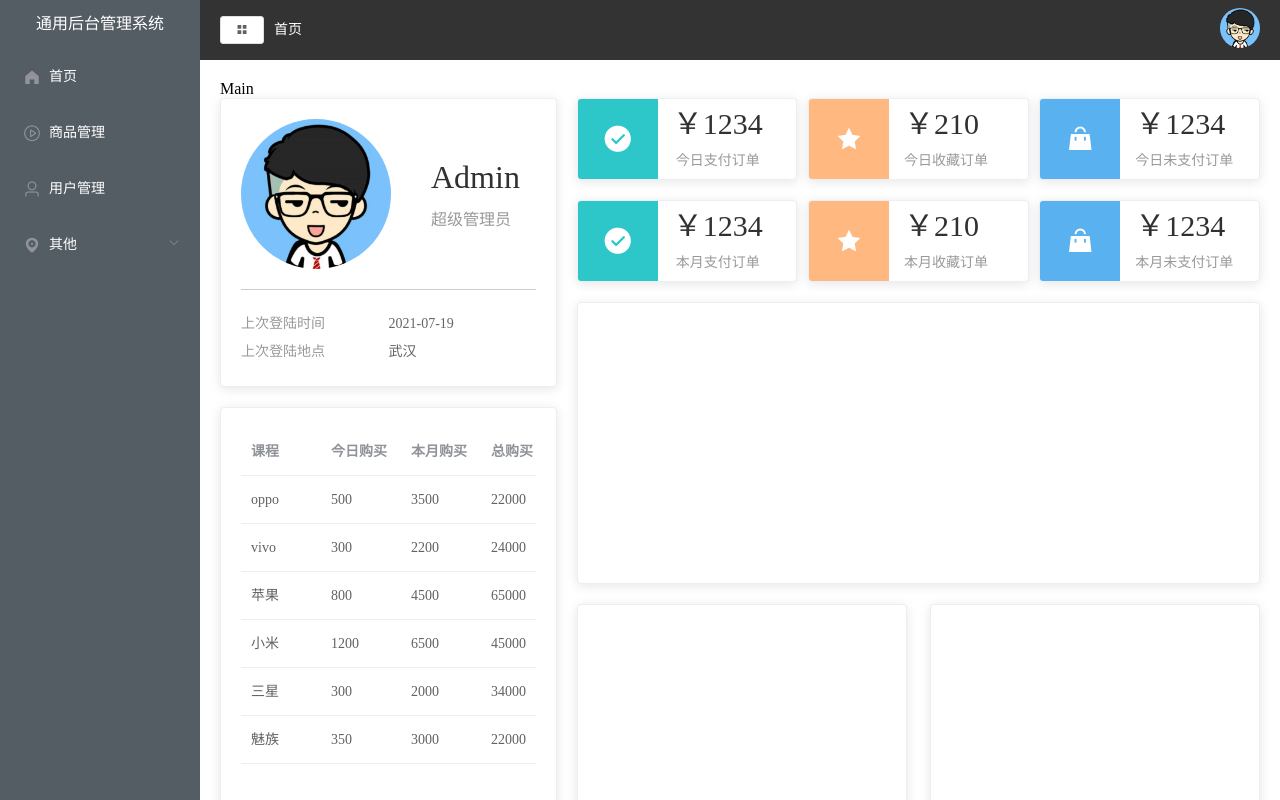
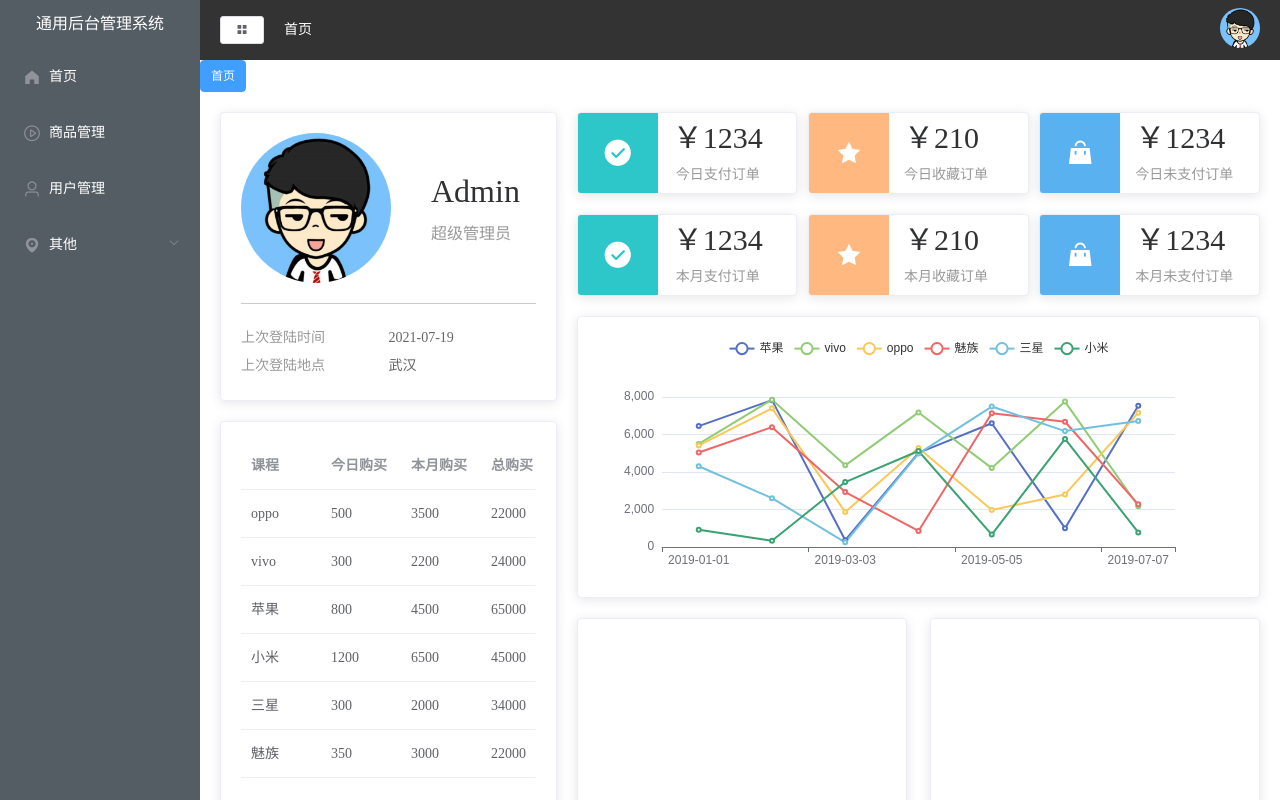
Before and after one commit to Damon-Suan/test-app.github.io, a Vue app: page /#/home in a window 1280 px wide. Shown: the top 800 px of the page. Built offline with nearby package versions, Linux system fonts and the light colour scheme.

Commit message:
面包屑UI

```diff
--- a/src/components/common-aside.vue
+++ b/src/components/common-aside.vue
@@ -43,7 +43,7 @@
   min-height: 400px;
 }
 .el-menu {
-  height: 120vh;
+  height: 100vh;
   border-right: none;
   h3 {
     color: #fff;
@@ -119,6 +119,7 @@ export default {
       ) {
         this.$router.push(item.path);
       }
+      this.$store.commit('selecMenu',item)
     },
   },
   computed: {
--- a/src/components/common-header.vue
+++ b/src/components/common-header.vue
@@ -2,11 +2,14 @@
   <div class="header-container">
     <div class="l-content">
       <el-button
+        style="margin-right:20px"
         @click="handleMenu"
         icon="el-icon-menu"
         size="mini"
       ></el-button>
-      <span>首页</span>
+      <el-breadcrumb separator="/">
+        <el-breadcrumb-item v-for="item in tags" :key="item.push" :to="{ path: item.path }">{{ item.label }}</el-breadcrumb-item>
+      </el-breadcrumb>
     </div>
     <div class="r-content">
       <el-dropdown>
@@ -23,6 +26,7 @@
 </template>
 
 <script>
+import { mapState } from 'vuex'
 export default {
   name: "common-header",
   data() {
@@ -33,6 +37,14 @@ export default {
       this.$store.commit("collapseMenu");
     },
   },
+  computed: {
+    ...mapState({
+      tags: state =>state.tab.tabsList
+    })
+  },
+  mounted() {
+    console.log(this.tags,'tags')
+  }
 };
 </script>
 
@@ -44,11 +56,21 @@ export default {
   justify-content: space-between;
   align-items: center;
   .l-content {
-    span {
-      color: #fff;
-      font-size: 14px;
-      margin-left: 10px;
-    }
+    display: flex;
+    align-items: center;
+    /deep/.el-breadcrumb__item {
+      .el-breadcrumb__inner{
+        font-weight: normal;
+        &.is-link {
+          color: #666;
+        }
+      }
+      &:last-child {
+        .el-breadcrumb__inner {
+          color: #fff;
+        }
+      }
+  }
   }
   .r-content {
     img {
--- /dev/null
+++ b/src/components/common-tag.vue
@@ -0,0 +1,37 @@
+<template>
+  <div class="tabs">
+    <el-tag
+      v-for="item in tags"
+      :key="item.path"
+      :closable="item.name !== 'home'"
+      :effect="$route.name === item.name ? 'dark' : 'plain'">
+      {{ item.label }}
+    </el-tag>
+  </div>
+
+</template>
+
+<script>
+import { mapState } from "vuex"
+export default {
+  name:"common-tag",
+  data() {
+    return {
+
+    }
+  },
+  computed: {
+    ...mapState({
+      tags: state =>state.tab.tabsList
+    })
+  },
+  mounted () {
+    console.log(this.tags);
+  }
+}
+
+</script>
+
+<style>
+
+</style>
--- a/src/store/tab.js
+++ b/src/store/tab.js
@@ -1,10 +1,33 @@
 export default {
     state: {
-        isCollapse: false
+        isCollapse: false ,//控制菜单是展开还是收起
+        tabsList: [
+            {
+                path: "/",
+                name: "home",
+                label: "首页",
+                icon: "s-home",
+                url: "Home/Home",
+            }
+        ]
     },
+
     mutations: {
         collapseMenu(state) {
+           //修改菜单展开或者收起的方法
             state.isCollapse = !state.isCollapse
+        },
+        //更新面包屑数据
+        selecMenu(state,val) {
+            console.log(val,'val');
+            //判断添加的数据是否为首页
+            if(val.name !=='home') {
+                const index = state.tabsList.findIndex(item =>item.name === val.name)
+                //如果不存在
+                if(index === -1) {
+                    state.tabsList.push(val)
+                }
+            }
         }
     }
 }
--- a/src/views/home.vue
+++ b/src/views/home.vue
@@ -49,7 +49,8 @@
         </el-card>
       </div>
       <el-card style="height:280px">
-
+        <!-- 折线图 -->
+        <div ref="echarts1" style="height:280px"></div>
       </el-card>
       <div class="graph">
         <el-card></el-card>
@@ -61,6 +62,7 @@
 
 <script>
 import { getData } from "../api";
+import * as echarts from 'echarts';
 export default {
   name: "home",
   data() {
@@ -116,6 +118,33 @@ export default {
     getData().then(({ data }) => {
       const { tableData } = data.data;
       this.tableData = tableData;
+
+      // 折线图
+      //基于准备好的dom，初始化echarts实例
+      const echarts1 = echarts.init(this.$refs.echarts1)
+       var lineOption = {}
+      //处理数据xAxis
+      const { orderData } = data.data
+      console.log(orderData)
+      const legendData = Object.keys(orderData.data[0])
+        lineOption.xAxis = {
+          data: orderData.date.map(item =>item.substr(0,4) + '-' + item.substr(6,4) + '-' + item.substr(6,8))
+        }
+        lineOption.yAxis = {}
+        lineOption.legend = {
+        data: legendData
+      }
+
+        //指定图表的配置项和数据
+        lineOption.series = []
+        legendData.forEach(key => {
+          lineOption.series.push({
+            name:key,
+            data:orderData.data.map(item =>item[key]),
+            type:'line',
+          })
+        })
+        echarts1.setOption(lineOption)
     });
   },
 };
@@ -157,7 +186,7 @@ export default {
 }
 .num {
   display: flex;
-  flex-wrap: wrap;
+  flex-wrap: wrap;//拆行
   justify-content: space-between;
   .icon {
     width: 80px;
--- a/src/views/main.vue
+++ b/src/views/main.vue
@@ -9,7 +9,8 @@
         <el-header>
           <common-header />
         </el-header>
-        <el-main>Main
+        <common-tag />
+        <el-main>
           <router-view></router-view>
         </el-main>
       </el-container>
@@ -20,6 +21,7 @@
 <script>
 import CommonAside from '@/components/common-aside.vue';
 import CommonHeader from '@/components/common-header.vue';
+import CommonTag from '@/components/common-tag.vue';
 export default {
   data(){
     return{
@@ -29,7 +31,8 @@ export default {
 
   components:{
     CommonAside,
-    CommonHeader
+    CommonHeader,
+    CommonTag
   }
 };
 </script>
```
Also changed, not shown: src/router/index.js (+5 -5 lines).
